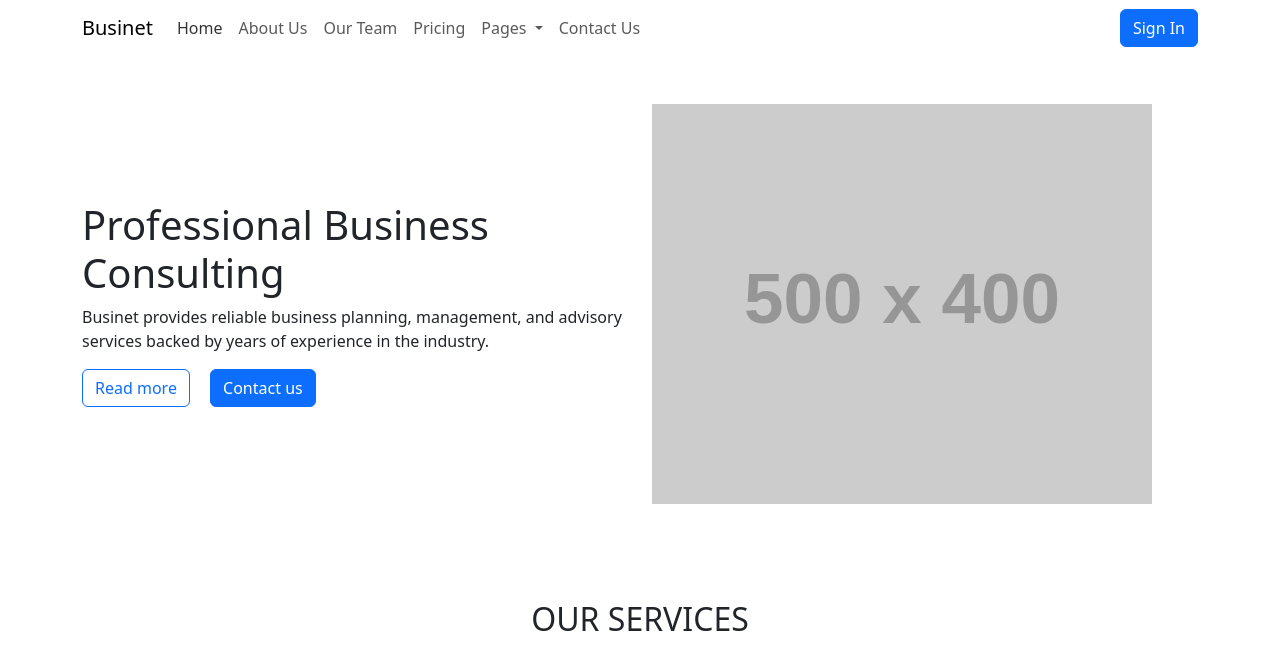
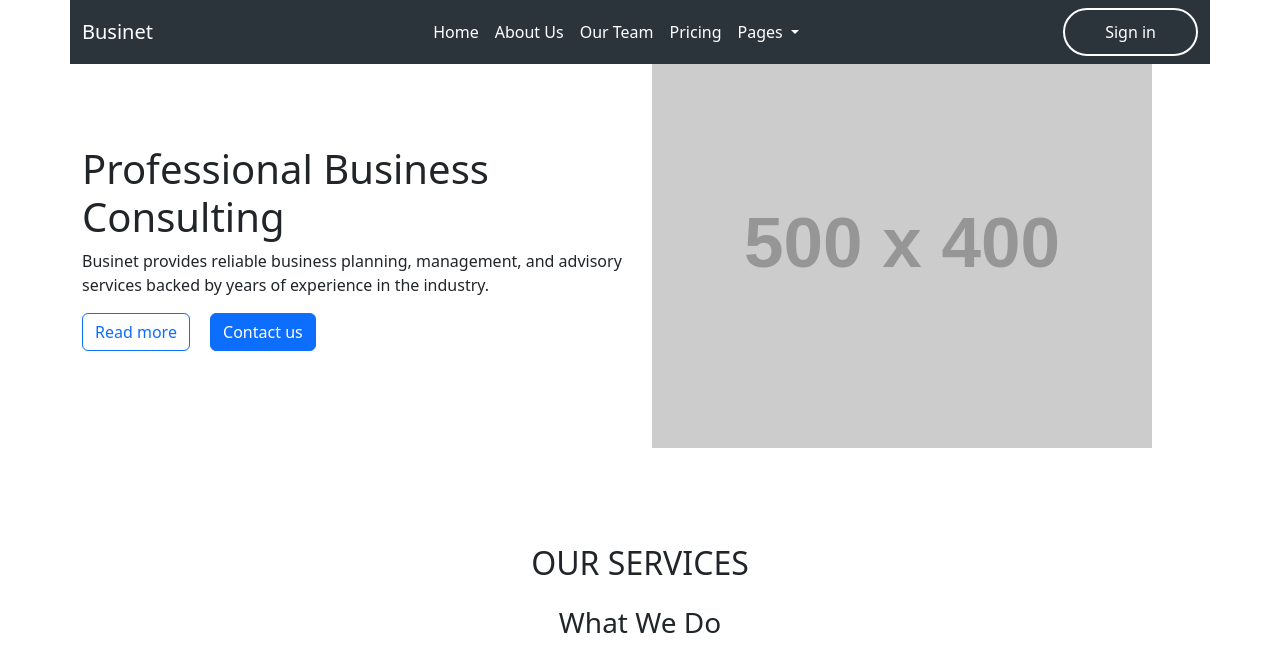
Before and after one commit to Beniah1/Businet, a plain HTML site: page index.html in a window 1280 px wide. Both pictures are taken after a click on the link "Home". Shown: the top 659 px of the page. Drawn offline with nearby package versions, Linux system fonts and the light colour scheme; placeholder pictures from the web are drawn by us.

Commit message:
added new index.html, script and css

```diff
--- a/index.html
+++ b/index.html
@@ -11,15 +11,16 @@
 </head>
 
 <body>
-    <nav class="navbar navbar-expand-lg  container">
+    <nav class="navbar navbar-expand-lg container justify-content-between fixed-top">
+        <!-- Navbar content -->
         <div class="container-fluid">
             <a class="navbar-brand" href="#">Businet</a>
             <button class="navbar-toggler" type="button" data-bs-toggle="collapse" data-bs-target="#navbarNav"
                 aria-controls="navbarNav" aria-expanded="false" aria-label="Toggle navigation">
                 <span class="navbar-toggler-icon"></span>
             </button>
-            <div class="collapse navbar-collapse" id="navbarNav">
-                <ul class="navbar-nav me-auto">
+            <div class="collapse navbar-collapse justify-content-center" id="navbarNav">
+                <ul class="navbar-nav">
                     <li class="nav-item">
                         <a class="nav-link" href="#">Home</a>
                     </li>
@@ -55,17 +56,15 @@
                             <a class="dropdown-item" href="#">Search results</a>
                             <a class="dropdown-item" href="#">Tables</a>
                             <a class="dropdown-item" href="#">Our Team 2</a>
-                            <a class="dropdown-item" href="#">Contact Us</a>
-                            <a class="dropdown-item" href="#">Login</a>
-                            <a class="dropdown-item" href="#">Register</a>
-                        </div>
-                    </li>
-                    <li class="nav-item">
-                        <a class="nav-link" href="#">Contact Us</a>
                     </li>
                 </ul>
-                <a class="btn btn-primary" href="#">Sign In</a>
             </div>
+            <ul class="navbar-nav">
+
+                <li class="nav-item">
+                    <button class="custom-button">Sign in</button>
+                </li>
+            </ul>
         </div>
     </nav>
 
--- a/script.js
+++ b/script.js
@@ -1,16 +1,26 @@
-$(document).ready(function() {
-    $('.nav-link').click(function() {
-      // Remove active class from all tabs
-      $('.tab-pane').removeClass('show active');
+document.addEventListener("DOMContentLoaded", function() {
+  const navLinks = document.querySelectorAll(".nav-link");
+  const tabContent = document.querySelectorAll(".tab-pane");
 
-      // Add active class to the clicked tab and its content
-      var tabTarget = $(this).attr('href');
-      $(tabTarget).addClass('show active');
+  navLinks.forEach(link => {
+    link.addEventListener("click", function() {
+      tabContent.forEach(content => {
+        content.classList.remove("show", "active");
+      });
 
-      // Remove active class from all navigation links
-      $('.nav-link').removeClass('active');
-
-      // Add active class to the clicked navigation link
-      $(this).addClass('active');
+      link.classList.add("active");
+      const targetId = link.getAttribute("href");
+      const target = document.querySelector(targetId);
+      target.classList.add("show", "active");
     });
   });
+
+  window.addEventListener("scroll", function() {
+    const navbar = document.querySelector(".navbar");
+    if (window.scrollY > 0) {
+      navbar.classList.add("fixed-top");
+    } else {
+      navbar.classList.remove("fixed-top");
+    }
+  });
+});
--- a/style.css
+++ b/style.css
@@ -102,3 +102,40 @@
 .social-icons a:hover {
   color: #007bff;
 }
+/* Nav-bar */
+.navbar {
+  transition: background-color 0.3s ease;
+  width: 100%;
+  left: 0;
+}
+
+.navbar.fixed-top {
+  background-color: rgb(44, 52, 59);
+}
+
+.navbar.fixed-top .navbar-brand,
+.navbar.fixed-top .nav-link {
+  color: white;
+}
+
+.navbar.fixed-top {
+  position: fixed;
+  top: 0;
+  z-index: 1000; /* Ensure the navbar is above other content */
+}
+/* sign-in-button  */
+.custom-button {
+  padding: 10px 40px;
+  background-color: transparent;
+  color: #ffffff;
+  border: 2px solid #ffffff;
+  border-radius: 50px;
+  cursor: pointer;
+  transition: color 0.3s ease, border-color 0.3s ease;
+}
+
+.custom-button:hover {
+  color: #ffffff;
+  background-color: #ff6f80;
+  border-color: #ff6f80;
+}
```
Lines whose indentation alone changed are shown as unchanged.
